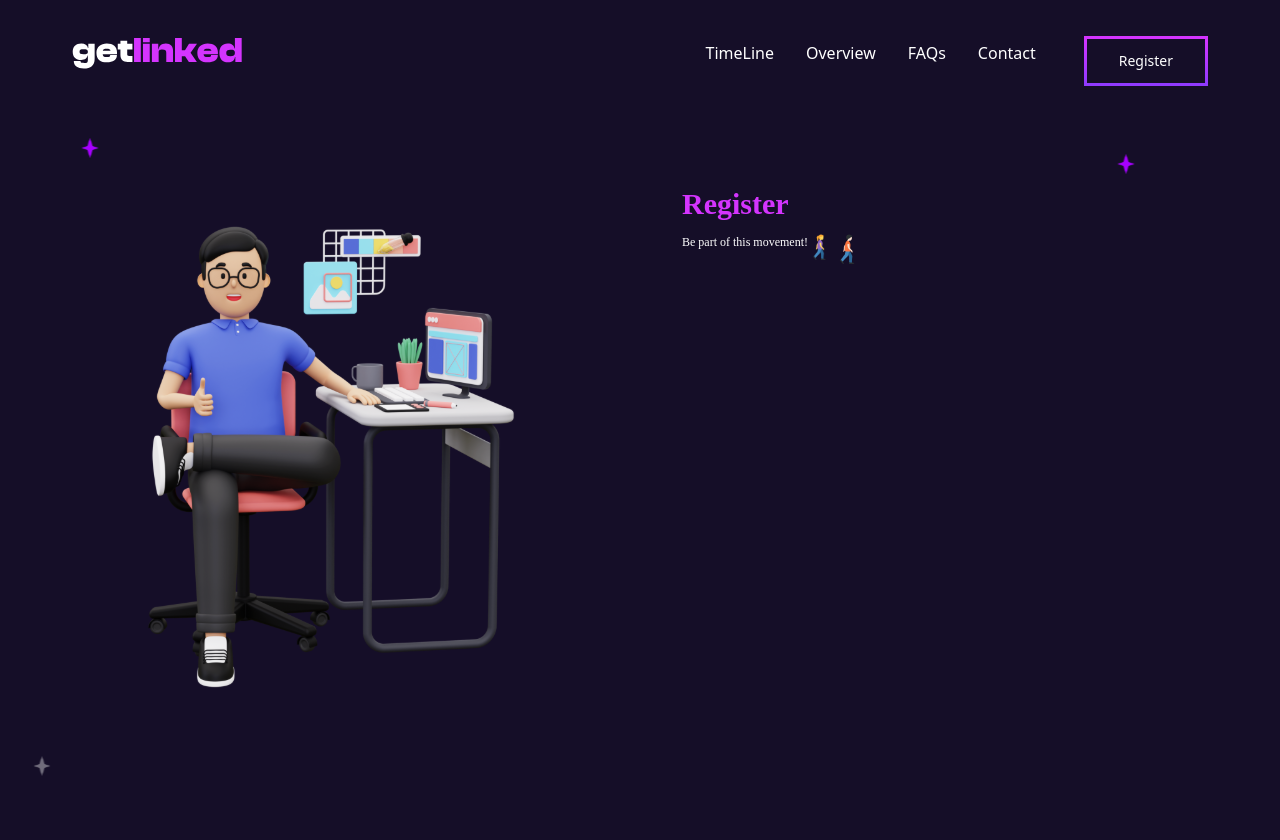
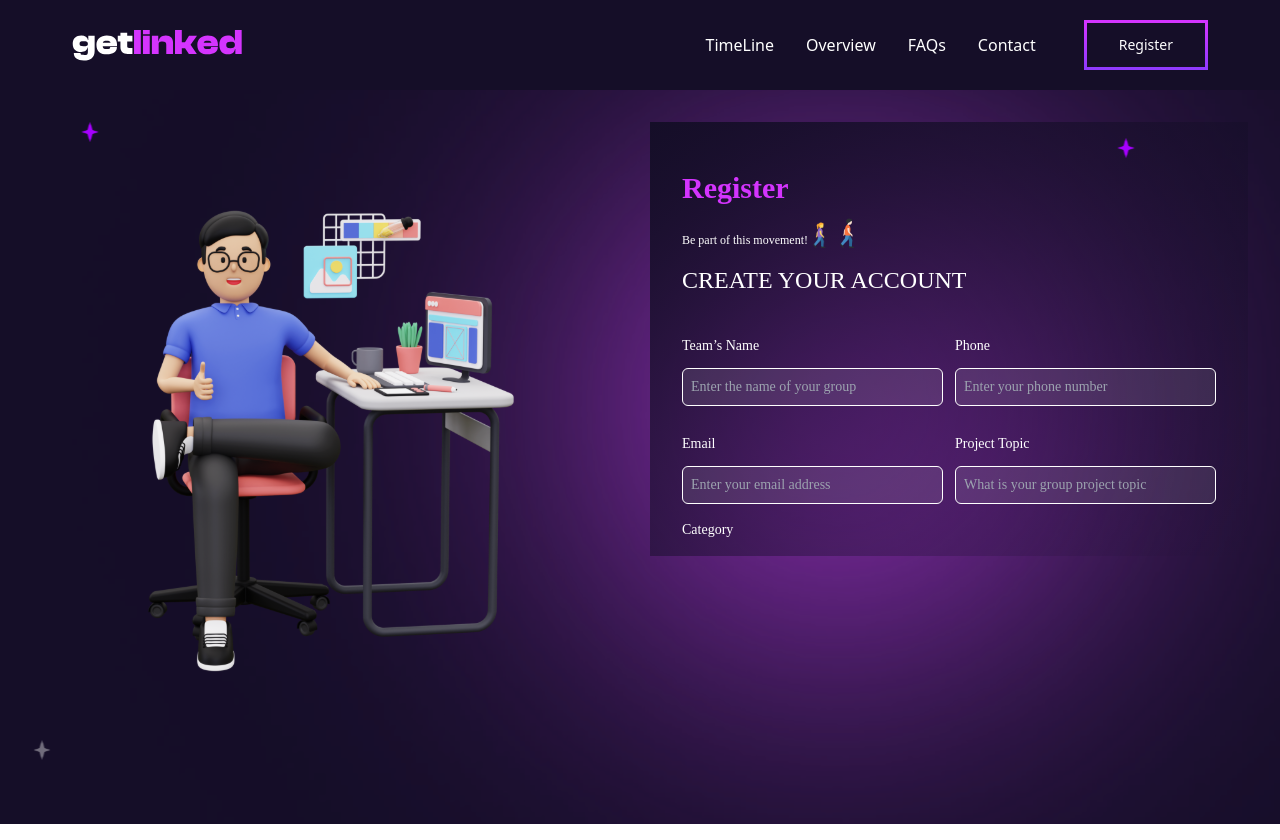
Before and after one commit to EbukaOkoye/get-linked, a React (Vite) app in the folder hackaton/: page /register in a window 1280 px wide. Built offline with nearby package versions, Linux system fonts and the light colour scheme.

Commit message:
new push contact page complete

```diff
--- a/hackaton/src/components/register/RegisterBanner.jsx
+++ b/hackaton/src/components/register/RegisterBanner.jsx
@@ -1,13 +1,21 @@
-import image from '../../assets/contact-img.svg'
-import { grey, purple } from "../../utilities/utils"
-import man from '../../assets/walking-man.svg'
-import woman from '../../assets/walking-girl.svg'
-
+import axios from 'axios'
+import image from "../../assets/contact-img.svg";
+import { grey, purple } from "../../utilities/utils";
+import man from "../../assets/walking-man.svg";
+import woman from "../../assets/walking-girl.svg";
+import "../banners/banner.css";
+import { useState } from 'react';
 
 const RegisterBanner = () => {
+    const [ category, setCategory ] = useState([])
+
+    const getCategory = () => {
+
+    }
+
   return (
     <>
-        <div className="register-banner bg-mainBlue grid grid-cols-1 lg:grid-cols-2 gap-5 p-8">
+      <div className="register-banner bg-mainBlue grid grid-cols-1 lg:grid-cols-2 gap-5 p-8 left-banner banner-left-blur">
         <div className="left-img">
           <img className="w-5 h-5 ml-12" src={purple} alt="" />
           <img src={image} alt="" />
@@ -15,19 +23,101 @@ const RegisterBanner = () => {
         </div>
         <div className="right-form">
           <div className="form-container  bg-gradient-to-tl from-transparent to-mainBlue py-4 px-8">
-                    <img className='w-5 h-5 ml-auto mr-20' src={purple} alt="" />
-                    <h2 className='text-xl lg:text-3xl text-brightPurple font-custom font-bold py-3'>Register</h2>
-                    <p className='flex '>
-                        <span className='text-xs text-white font-mont'>Be part of this movement!</span>
-                        <span><img src={woman} alt="" /></span>
-                        <span><img src={man} alt="" /></span>
+            <img className="w-5 h-5 ml-auto mr-20" src={purple} alt="" />
+            <h2 className="text-xl lg:text-3xl text-brightPurple font-custom font-bold py-3">
+              Register
+            </h2>
+            <p className="flex items-end">
+              <span className="text-xs text-white font-mont">
+                Be part of this movement!
+              </span>
+              <span>
+                <img src={woman} alt="" />
+              </span>
+              <span>
+                <img src={man} alt="" />
+              </span>
             </p>
-                    <form></form>
+            <p className="text-xl lg:text-2xl text-white font-mont pt-4 pb-6">
+              CREATE YOUR ACCOUNT
+            </p>
+            <form className="w-full mt-4">
+              <div className="team-and-phone grid grid-cols-1 lg:grid-cols-2 gap-3">
+                <div className="team grid">
+                  <label
+                    className="text-sm text-white font-mont"
+                    htmlFor="team"
+                  >
+                    Team’s Name
+                  </label>
+                  <input
+                    id="team"
+                    className="w-full rounded-md p-2 font-mont text-sm border border-white text-white bg-white bg-opacity-10 focus:outline-none my-3"
+                    type="text"
+                    placeholder="Enter the name of your group"
+                  />
+                </div>
+                <div className="phone grid">
+                  <label
+                    className="text-sm text-white font-mont"
+                    htmlFor="phone"
+                  >
+                    Phone
+                  </label>
+                  <input
+                    id="phone"
+                    className="w-full rounded-md p-2 font-mont text-sm border border-white text-white bg-white bg-opacity-10 focus:outline-none my-3"
+                    type="text"
+                    placeholder="Enter your phone number"
+                  />
+                </div>
+              </div>
+              <div className="email-and-topic grid grid-cols-1 lg:grid-cols-2 gap-3 mt-4">
+                <div className="email grid">
+                  <label
+                    className="text-sm text-white font-mont"
+                    htmlFor="email"
+                  >
+                    Email
+                  </label>
+                  <input
+                    id="email"
+                    className="w-full rounded-md p-2 font-mont text-sm border border-white text-white bg-white bg-opacity-10 focus:outline-none my-3"
+                    type="email"
+                    placeholder="Enter your email address"
+                  />
+                </div>
+                <div className="topic grid">
+                  <label
+                    className="text-sm text-white font-mont"
+                    htmlFor="topic"
+                  >
+                    Project Topic
+                  </label>
+                  <input
+                    id="topic"
+                    className="w-full rounded-md p-2 font-mont text-sm border border-white text-white bg-white bg-opacity-10 focus:outline-none my-3"
+                    type="text"
+                    placeholder="What is your group project topic"
+                  />
+                </div>
+              </div>
+              <div className="category-and-size">
+                <div className="category">
+                  <label
+                    className="text-sm text-white font-mont"
+                    htmlFor="category"
+                  >
+                    Category
+                  </label>
+                </div>
+              </div>
+            </form>
           </div>
         </div>
       </div>
     </>
-  )
-}
+  );
+};
 
-export default RegisterBanner
+export default RegisterBanner;
--- a/hackaton/src/customs/ButtonCustom.jsx
+++ b/hackaton/src/customs/ButtonCustom.jsx
@@ -2,7 +2,7 @@
 const ButtonCustom = ({ text, className }) => {
   return (
     <>
-      <button className={`bg-gradient-to-r from-brightPurple to-lightBlue mt-4  py-3 px-8 text-white text-sm rounded-sm hover:bg-mainBlue hover:text-white ${className}`}>
+      <button className={`bg-gradient-to-r from-brightPurple to-lightBlue  py-3 px-8 text-white text-sm rounded-sm hover:bg-mainBlue hover:text-white ${className}`}>
         {text}
       </button>
     </>
```
Also changed, not shown: 1 other file (tests, documents, lock files or other folders). Lines whose indentation alone changed are shown as unchanged.
